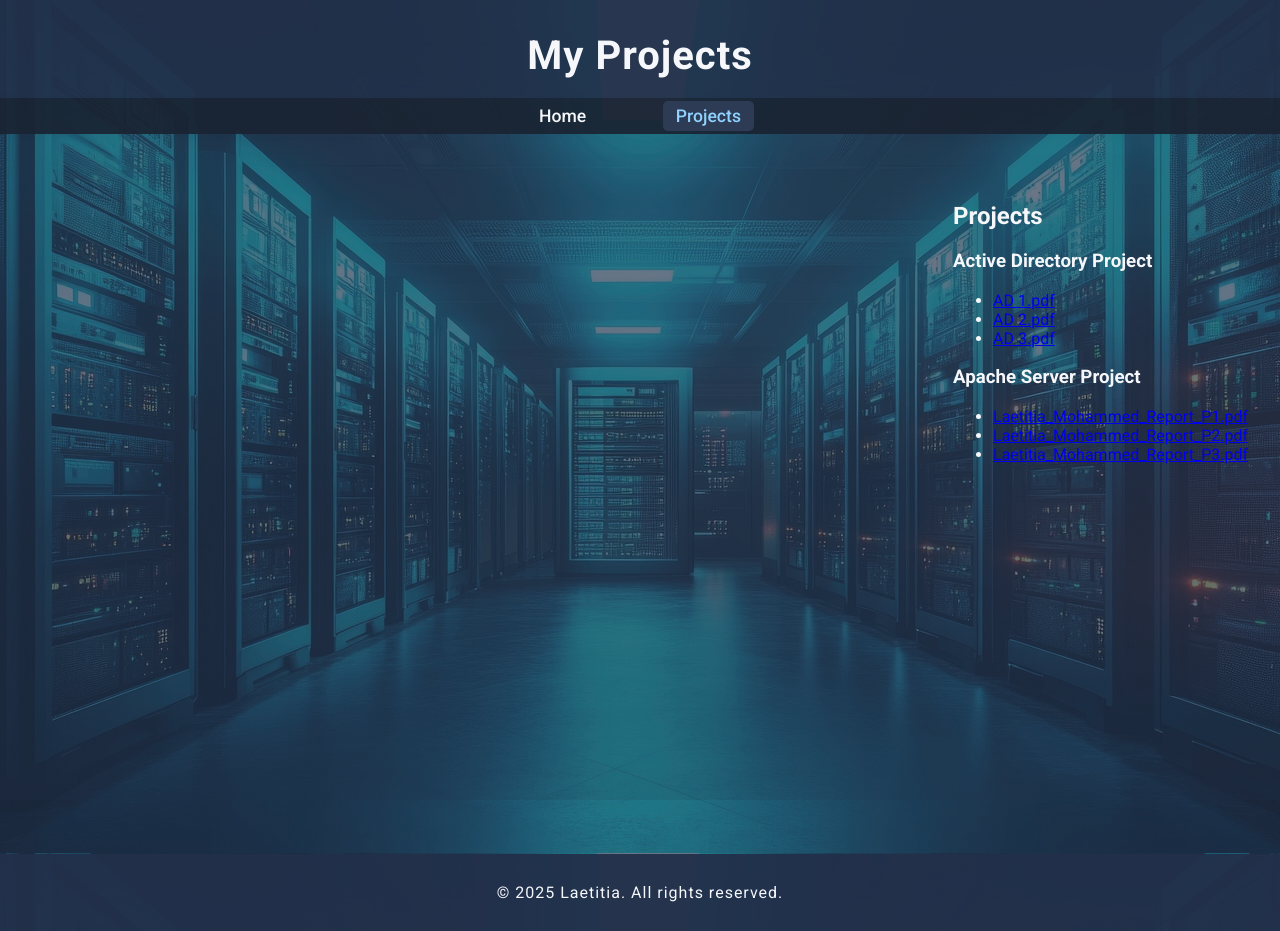
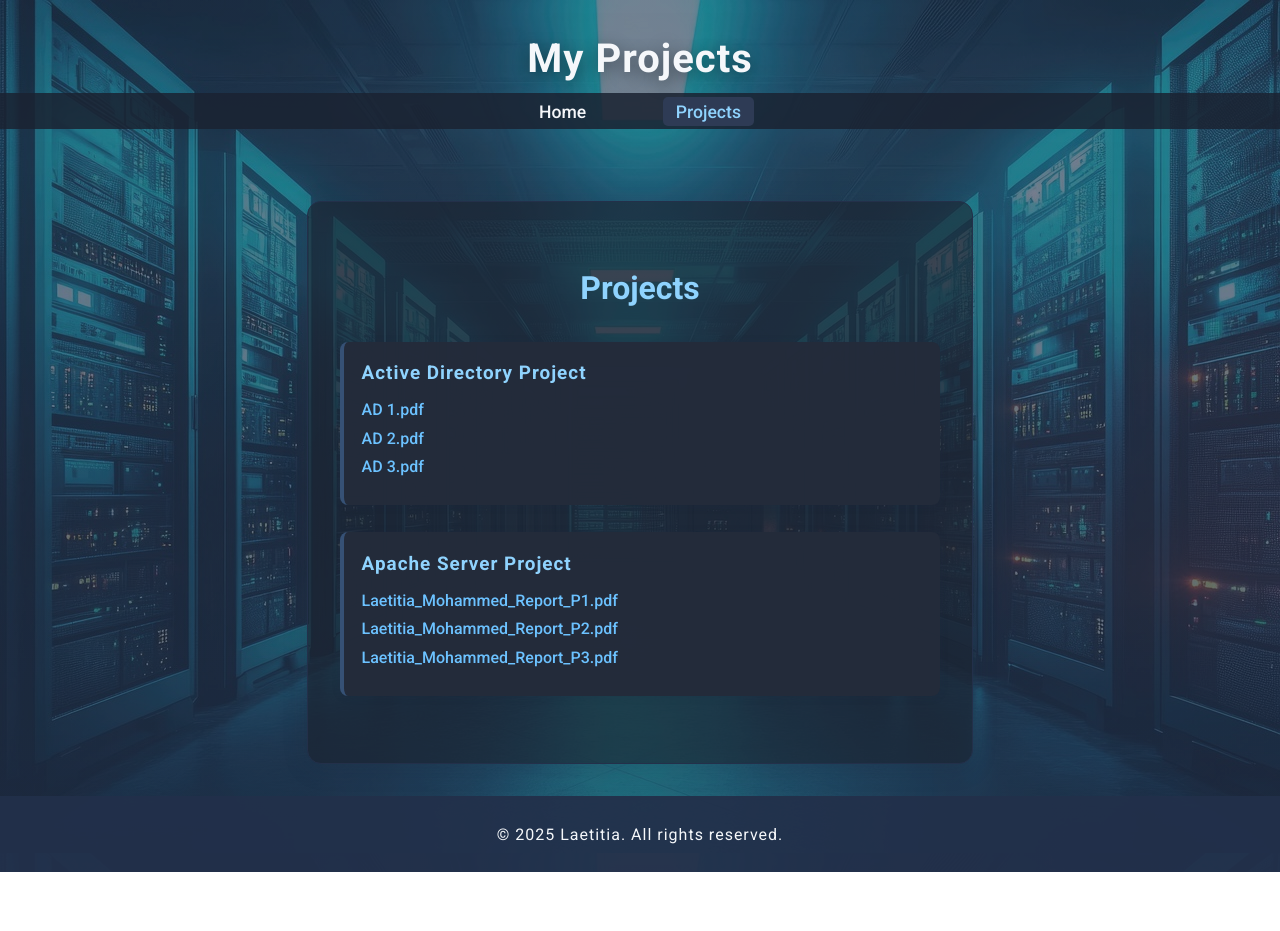
Before and after one commit to laetitiamohammed/Portfolio, a plain HTML site: page projects.html in a window 1280 px wide. After the commit the page ends 872 px from the top, so only its background shows below. Drawn offline with Linux system fonts and the light colour scheme.

Commit message:
Update style.css

```diff
--- a/style.css
+++ b/style.css
@@ -3,7 +3,7 @@
 body {
     font-family: 'Roboto', 'Segoe UI', Arial, sans-serif;
     background:
-        linear-gradient(rgba(34, 48, 74, 0.65), rgba(34, 48, 74, 0.70)),
+        linear-gradient(rgba(34,48,74,0.60), rgba(34,48,74,0.72)),
         url('ai-generated-9088888_1280.jpg') no-repeat center center fixed;
     background-size: cover;
     color: #f5f7fa;
@@ -13,11 +13,11 @@ body {
 }
 
 header {
-    background: rgba(34, 48, 74, 0.90);
+    background: none;
     color: #f5f7fa;
-    padding: 2rem 0 1.2rem 0;
+    padding: 2.2rem 0 0.7rem 0;
     text-align: center;
-    border: none; /* no border */
+    border: none;
     box-shadow: none;
 }
 
@@ -26,12 +26,13 @@ header h1 {
     font-size: 2.5rem;
     font-weight: 700;
     letter-spacing: 1px;
+    text-shadow: 0 4px 16px rgba(0,0,0,0.4);
 }
 
 nav {
-    background: rgba(26, 35, 50, 0.92);
+    background: rgba(26, 35, 50, 0.85);
     padding: 0.5rem 0;
-    box-shadow: 0 2px 8px rgba(34,48,74,0.06);
+    box-shadow: none;
 }
 
 nav ul {
@@ -64,31 +65,101 @@ nav ul li a.active, nav ul li a:hover {
 main {
     display: flex;
     flex-direction: column;
-    align-items: flex-end;
-    min-height: 80vh;
-    padding: 3rem 2rem 0 0;
+    align-items: center;
+    justify-content: center;
+    min-height: 70vh;
+    padding: 2rem 1rem 0 1rem;
     background: none;
 }
 
-.content-card {
-    background: rgba(27, 34, 48, 0.65);
-    border-radius: 18px 0 0 18px;
-    box-shadow: 0 4px 24px rgba(34,48,74,0.15);
-    padding: 2rem 2.5rem;
-    max-width: 480px;
-    width: 100%;
-    margin-right: 0;
-    margin-top: 3rem;
+.about-container {
+    background: rgba(27, 34, 48, 0.52);
+    border-radius: 18px;
+    box-shadow: 0 4px 24px rgba(34,48,74,0.16);
+    max-width: 600px;
+    width: 90%;
+    margin: 0 auto;
+    text-align: center;
+    padding: 2.5rem 2rem;
     color: #f5f7fa;
     backdrop-filter: blur(1.5px);
-    border-left: 4px solid #6cc2ff;
 }
 
-.content-card h2 {
+.about-container h2 {
     margin-top: 0;
     color: #8fd3fe;
     font-size: 1.5rem;
     font-weight: 700;
+    margin-bottom: 1.5rem;
+}
+
+.about-container p {
+    font-size: 1.1rem;
+    line-height: 1.7;
+    margin: 0 auto;
+    color: #f5f7fa;
+    text-shadow: 0 2px 8px rgba(34,48,74,0.19);
+}
+
+.projects-container {
+    background: rgba(27, 34, 48, 0.62);
+    border-radius: 14px;
+    box-shadow: 0 4px 24px rgba(34,48,74,0.18);
+    padding: 2.5rem 2rem;
+    max-width: 600px;
+    width: 100%;
+    border: 1.5px solid #23304a;
+    margin-top: 2.5rem;
+}
+
+.projects-container h2 {
+    text-align: center;
+    font-size: 2rem;
+    margin-bottom: 2.2rem;
+    color: #8fd3fe;
+    font-weight: 700;
+}
+
+.project-card {
+    background: rgba(35, 43, 59, 0.98);
+    border-radius: 8px;
+    box-shadow: 0 1px 10px rgba(34,48,74,0.10);
+    margin-bottom: 1.7rem;
+    padding: 1.2rem 1.1rem;
+    border-left: 4px solid #365175;
+}
+
+.project-card h3 {
+    margin-top: 0;
+    margin-bottom: 1rem;
+    color: #8fd3fe;
+    font-size: 1.18rem;
+    font-weight: 600;
+    letter-spacing: 1px;
+}
+
+.project-list {
+    list-style: none;
+    padding: 0;
+    margin: 0;
+}
+
+.project-list li {
+    margin-bottom: 0.6rem;
+}
+
+.project-list li a {
+    text-decoration: none;
+    color: #6cc2ff;
+    font-weight: 500;
+    font-size: 1rem;
+    transition: color 0.15s, text-shadow 0.15s;
+}
+
+.project-list li a:hover {
+    color: #ffffff;
+    text-shadow: 0 2px 8px rgba(24,100,171,0.15);
+    border-bottom: 1px dashed #8fd3fe;
 }
 
 footer {
```
